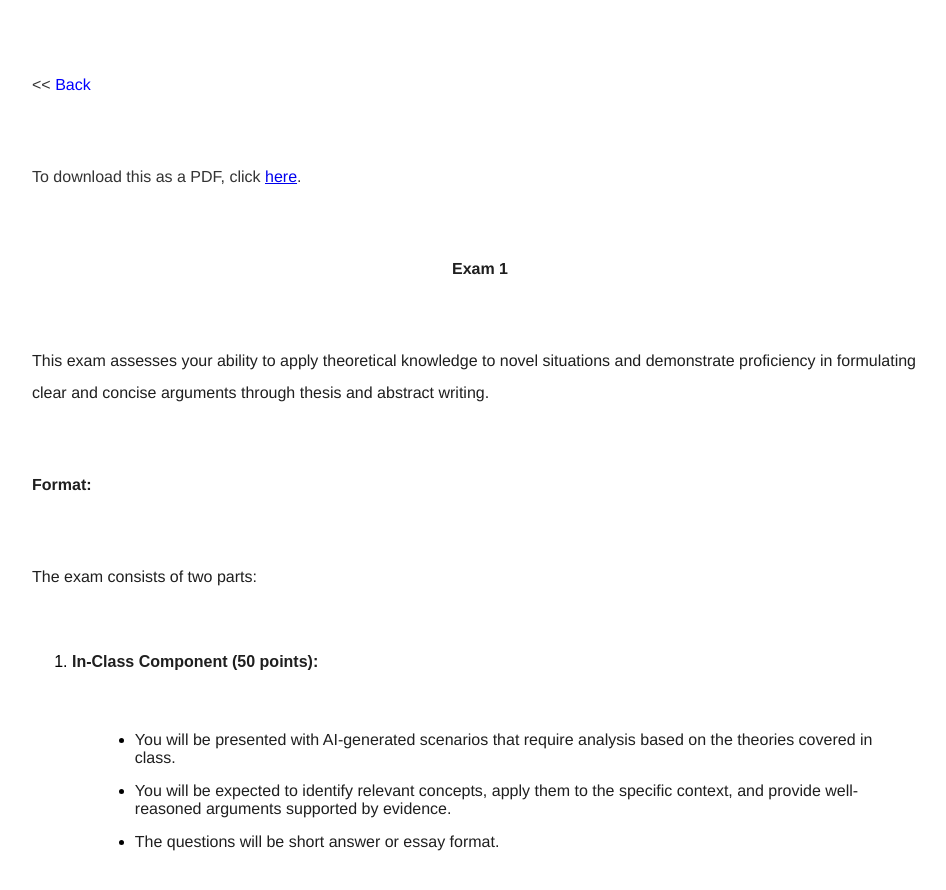
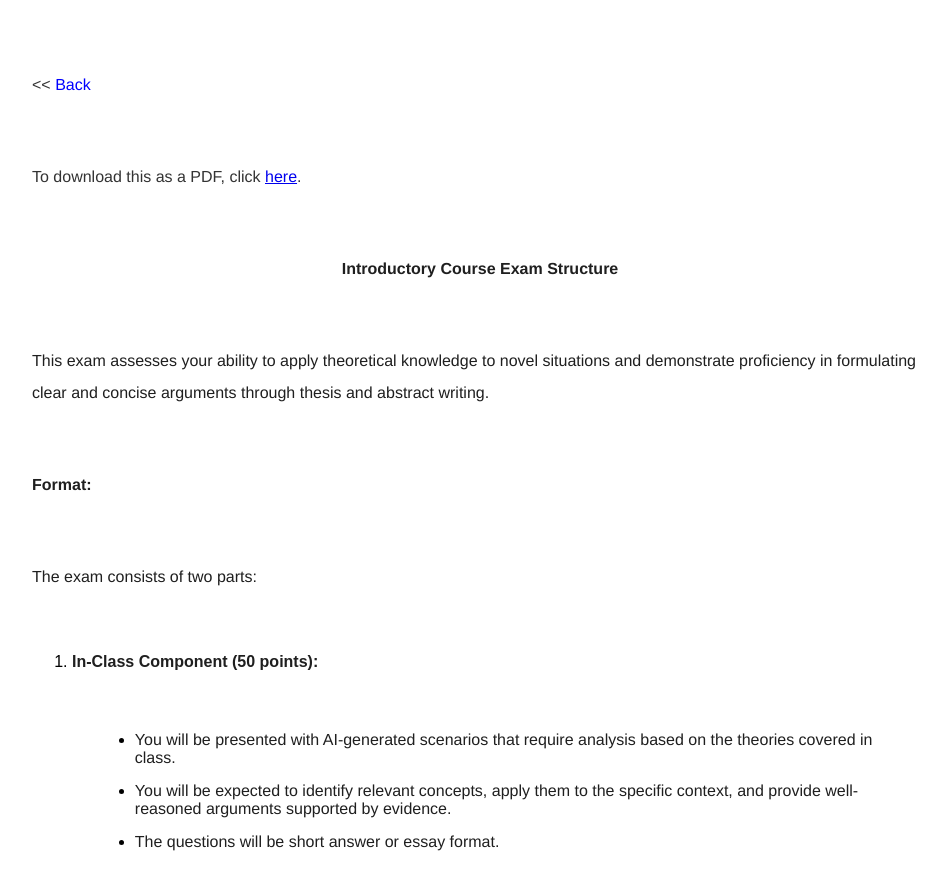
Before and after one commit to kevinjpatton/kevinjpatton.github.io, a Jekyll site: the page built from pedagogy/intro/intro_course_exams.html, in a window 1280 px wide and 900 px high, scrolled down 359 px. Shown: the top 890 px of the window, without its empty margins (160-1106 px from the left). Built offline with Jekyll 4.4.1, drawn with Linux system fonts in a browser that asks for light colours; Markdown is read by kramdown in place of the engine named in the settings.

Commit message:
Update intro_course_exams.html

```diff
--- a/pedagogy/intro/intro_course_exams.html
+++ b/pedagogy/intro/intro_course_exams.html
@@ -14,7 +14,7 @@ title: Pedagogy - Intro Course Exams
 <p>To download this as a PDF, click <a href="/teaching/commonresources/Handout - 1000_2000 Exam 1.pdf" target="_blank">here</a>.</p>
 <p style="text-align:center;">
   <span style="color:#1f1f1f;">
-    <strong>Exam 1</strong>
+    <strong>Introductory Course Exam Structure</strong>
   </span>
 </p>
 <p>
```
